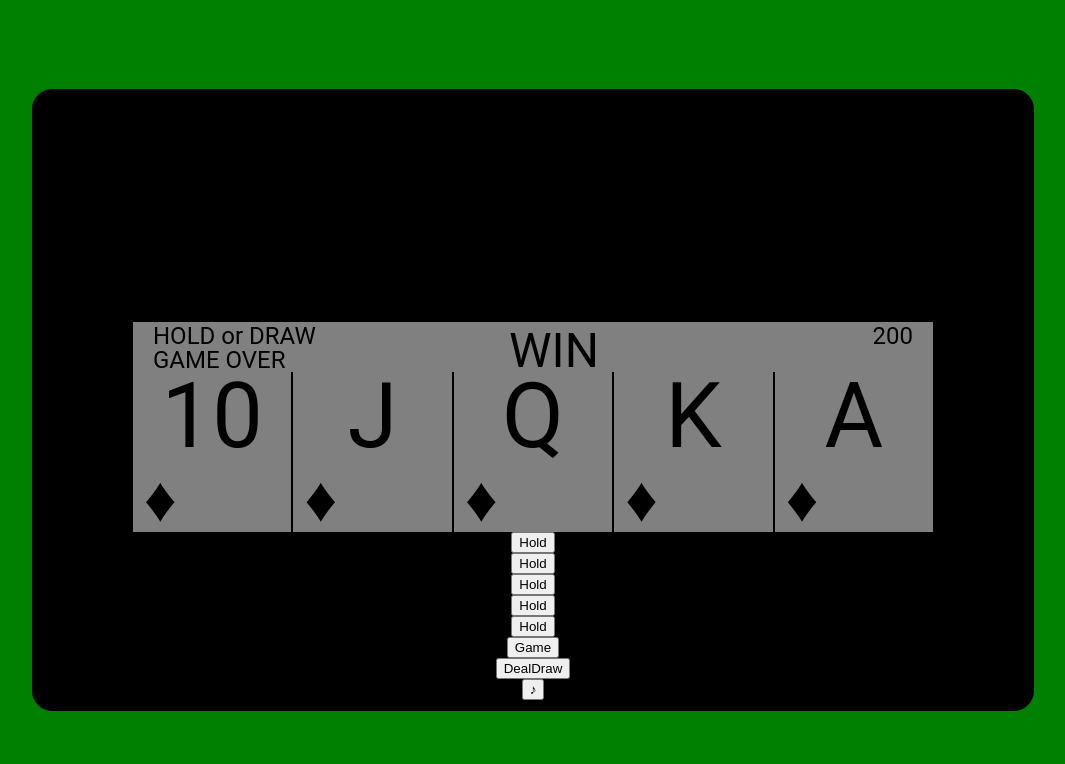
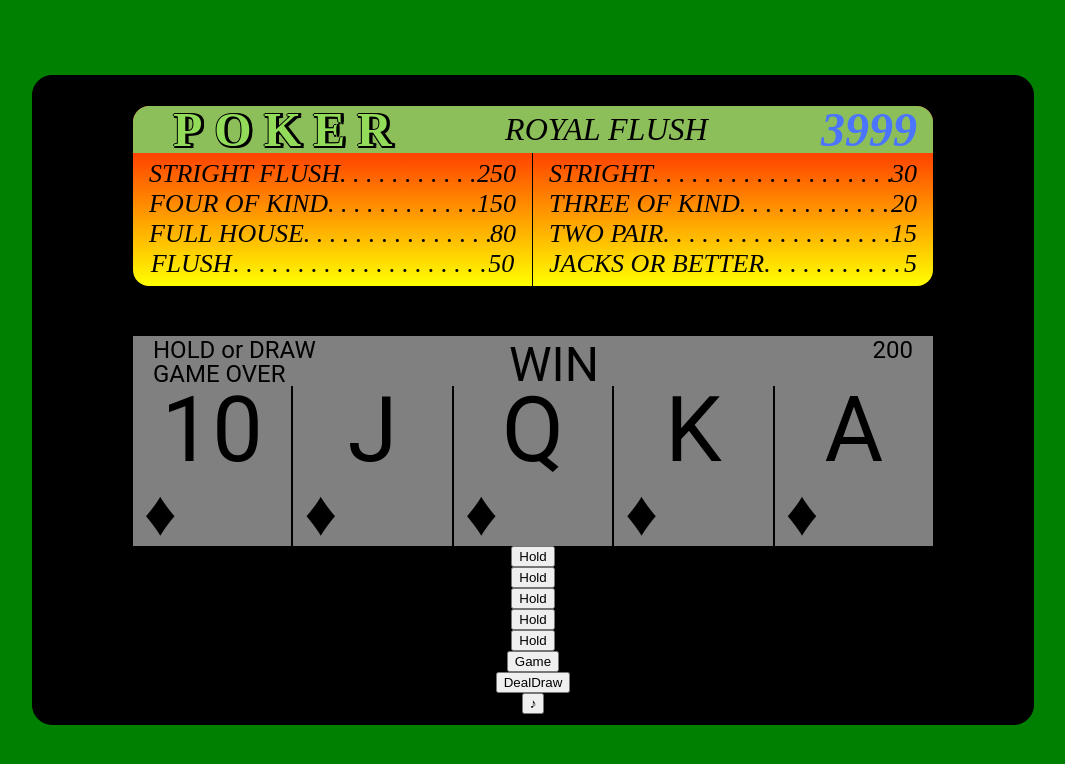
Before and after one commit to Zmitserkos/pocket-poker-react, a React (Create React App) app: page / in a window 1280 px wide. Shown: the top 764 px of the page, without its empty margins (107-1172 px from the left). Built offline with nearby package versions, Linux system fonts and the light colour scheme.

Commit message:
dev: Implemented styling of the game rules above the screen.

```diff
--- /dev/null
+++ b/src/components/poker/poker-label/poker-label-rule/poker-label-rule.sass
@@ -0,0 +1,22 @@
+.poker-label-rule
+  display: flex
+  justify-content: space-between
+  font: italic 26px "Times New Roman", Times, serif
+  text-transform: uppercase
+
+  > .description
+    flex: 1 0 auto
+
+  > .dots
+    flex: 0 1 auto
+    overflow: hidden
+
+    &::before
+      display: block
+      white-space: nowrap
+      overflow: hidden
+      text-overflow: clip
+      content: ". . . . . . . . . . . . . . . . . . . . "
+
+  > .win
+    flex: 1 0 auto
--- a/src/components/poker/poker-label/poker-label-rule/poker-label-rule.tsx
+++ b/src/components/poker/poker-label/poker-label-rule/poker-label-rule.tsx
@@ -1,4 +1,5 @@
 import React from 'react';
+import './poker-label-rule.sass';
 import {Winning} from '../../../../enums/winning.enum';
 
 interface PokerLabelRuleProps {
@@ -6,13 +7,14 @@ interface PokerLabelRuleProps {
   win: Winning;
 }
 
-const PokerLabelRule: React.FC<PokerLabelRuleProps> = (props) => {
-  const {description, win} = props;
-
+const PokerLabelRule: React.FC<PokerLabelRuleProps> = ({description, win}) => {
   return (
     <div className="poker-label-rule">
-      <span>{description}</span>
-      <span>{win}</span>
+      <span className="description">{description}</span>
+
+      <span className="dots" />
+
+      <span className="win">{win}</span>
     </div>
   );
 };
--- /dev/null
+++ b/src/components/poker/poker-label/poker-label.sass
@@ -0,0 +1,48 @@
+.poker-label
+  display: grid
+  grid-template-columns: 50% 50%
+  grid-template-rows: 26% 74%
+  grid-template-areas: "header header" "list1 list2"
+  width: 100%
+  height: 180px
+  border-radius: 16px
+  background-image: linear-gradient(red, yellow)
+
+  > .header
+    grid-area: header
+    display: flex
+    justify-content: space-between
+    align-items: center
+    padding: 0 16px 0 40px
+    border-radius: 16px 16px 0 0
+    background: #8cbe5a
+
+    > .label
+      font: bold 48px "Times New Roman", Times, serif
+      text-transform: uppercase
+      color: #92dc5a
+
+      > .letter
+        text-shadow: 3px 0 #000, -1px 0 #000, 0 2px #000, 0 -1px #000, 3px -1px #000, 3px 2px #000
+
+    > .best-combination
+      font: italic 32px "Times New Roman", Times, serif
+      text-transform: uppercase
+
+    > .max-win
+      font: italic bold 48px "Times New Roman", Times, serif
+      color: #4b74ff
+
+  > .list
+    display: flex
+    flex-direction: column
+    justify-content: center
+
+  > .list1
+    grid-area: list1
+    padding: 0 16px 0 16px
+    border-right: 1px solid #000
+
+  > .list2
+    grid-area: list2
+    padding: 0 16px 0 16px
--- a/src/components/poker/poker-label/poker-label.tsx
+++ b/src/components/poker/poker-label/poker-label.tsx
@@ -1,22 +1,36 @@
 import React from 'react';
+import './poker-label.sass';
 import PokerLabelRule from './poker-label-rule/poker-label-rule';
 import {Winning} from '../../../enums/winning.enum'
 
 const PokerLabel: React.FC = () => {
   return (
     <div className="poker-label">
-      <div className="list">
-        <PokerLabelRule description="Stright Flush" win={Winning.StrightFlush} />
-        <PokerLabelRule description=" Four Of Kind" win={Winning.FourOfKind} />
-        <PokerLabelRule description=" Full House" win={Winning.FullHouse} />
-        <PokerLabelRule description=" Flush" win={Winning.Flush} />
+      <div className="header">
+        <span className="label">
+          <span className="letter">p</span>&nbsp;
+          <span className="letter">o</span>&nbsp;
+          <span className="letter">k</span>&nbsp;
+          <span className="letter">e</span>&nbsp;
+          <span className="letter">r</span>
+        </span>
+
+        <span className="best-combination">Royal Flush</span>
+        <span className="max-win">{Winning.RoyalFlush}</span>
       </div>
 
-      <div className="list">
-        <PokerLabelRule description=" Stright" win={Winning.Stright} />
-        <PokerLabelRule description=" Three Of Kind" win={Winning.ThreeOfKind} />
-        <PokerLabelRule description=" Two Pair" win={Winning.TwoPair} />
-        <PokerLabelRule description=" Jacks Or Better" win={Winning.JacksOrBetter} />
+      <div className="list list1">
+        <PokerLabelRule description="Stright Flush" win={Winning.StrightFlush} />
+        <PokerLabelRule description="Four Of Kind" win={Winning.FourOfKind} />
+        <PokerLabelRule description="Full House" win={Winning.FullHouse} />
+        <PokerLabelRule description="Flush" win={Winning.Flush} />
+      </div>
+
+      <div className="list list2">
+        <PokerLabelRule description="Stright" win={Winning.Stright} />
+        <PokerLabelRule description="Three Of Kind" win={Winning.ThreeOfKind} />
+        <PokerLabelRule description="Two Pair" win={Winning.TwoPair} />
+        <PokerLabelRule description="Jacks Or Better" win={Winning.JacksOrBetter} />
       </div>
     </div>
   );
```
